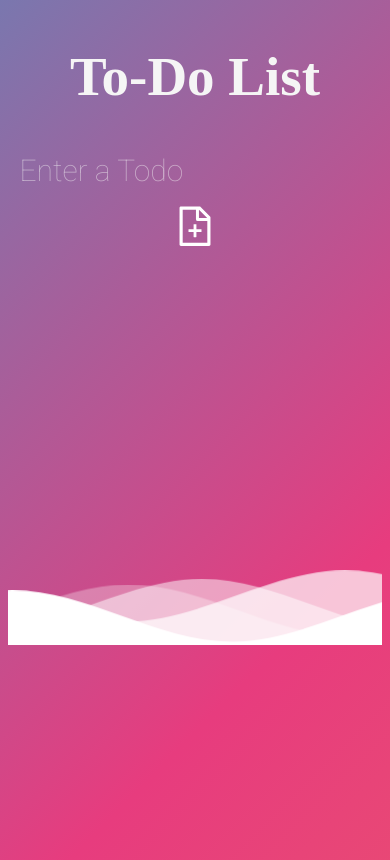
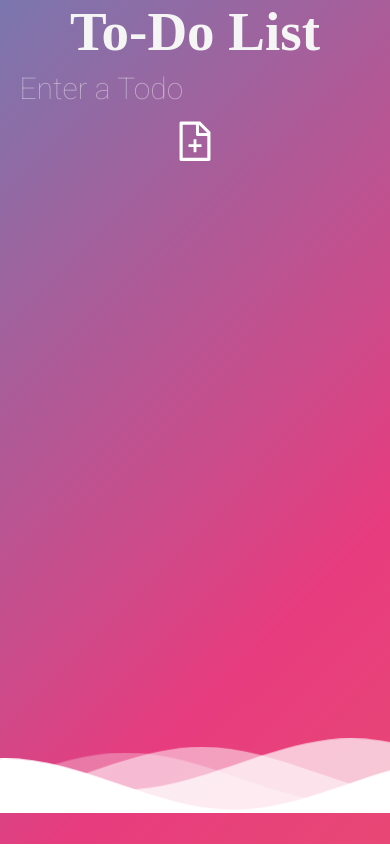
Before and after one commit to abhinavthapa1998/To-Do-Next-TS, a Next.js app: page / in a window 390 px wide. Built offline with nearby package versions, Linux system fonts and the light colour scheme; a web font is replaced by a local one.

Commit message:
Responsive

```diff
--- a/styles/globals.css
+++ b/styles/globals.css
@@ -1,5 +1,7 @@
 @import url("https://fonts.googleapis.com/css2?family=Roboto:wght@100&family=Square+Peg&display=swap");
 * {
+  margin: 0;
+  padding: 0;
   font-family: "Square Peg", cursive;
   font-size: 30px;
 }
@@ -31,16 +33,21 @@ h1 {
 .container {
   display: flex;
   flex-direction: column;
+  align-items: center;
 }
 .App {
+  width: 100%;
+  height: 100%;
   display: flex;
   flex-direction: column;
   justify-content: center;
   align-items: center;
 }
 .waveContainer {
+  display: block;
+  width: 100%;
   position: relative;
-  margin-top: 40vh;
+  margin-top: 60vh;
 }
 .input {
   display: flex;
@@ -123,6 +130,7 @@ p {
   }
   .waveContainer {
     bottom: 0;
+    margin-top: 70vh;
     transform: scaleY(2);
   }
 }
```
